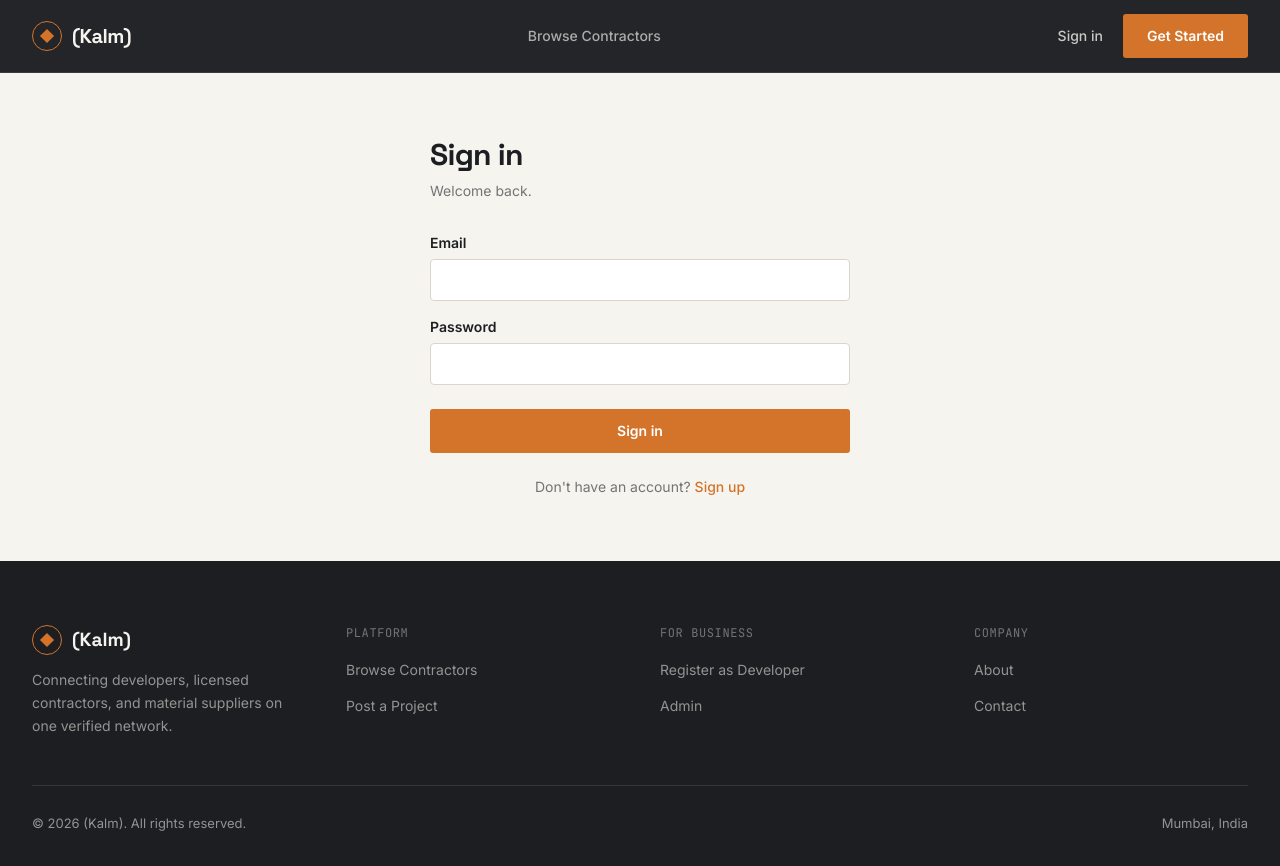
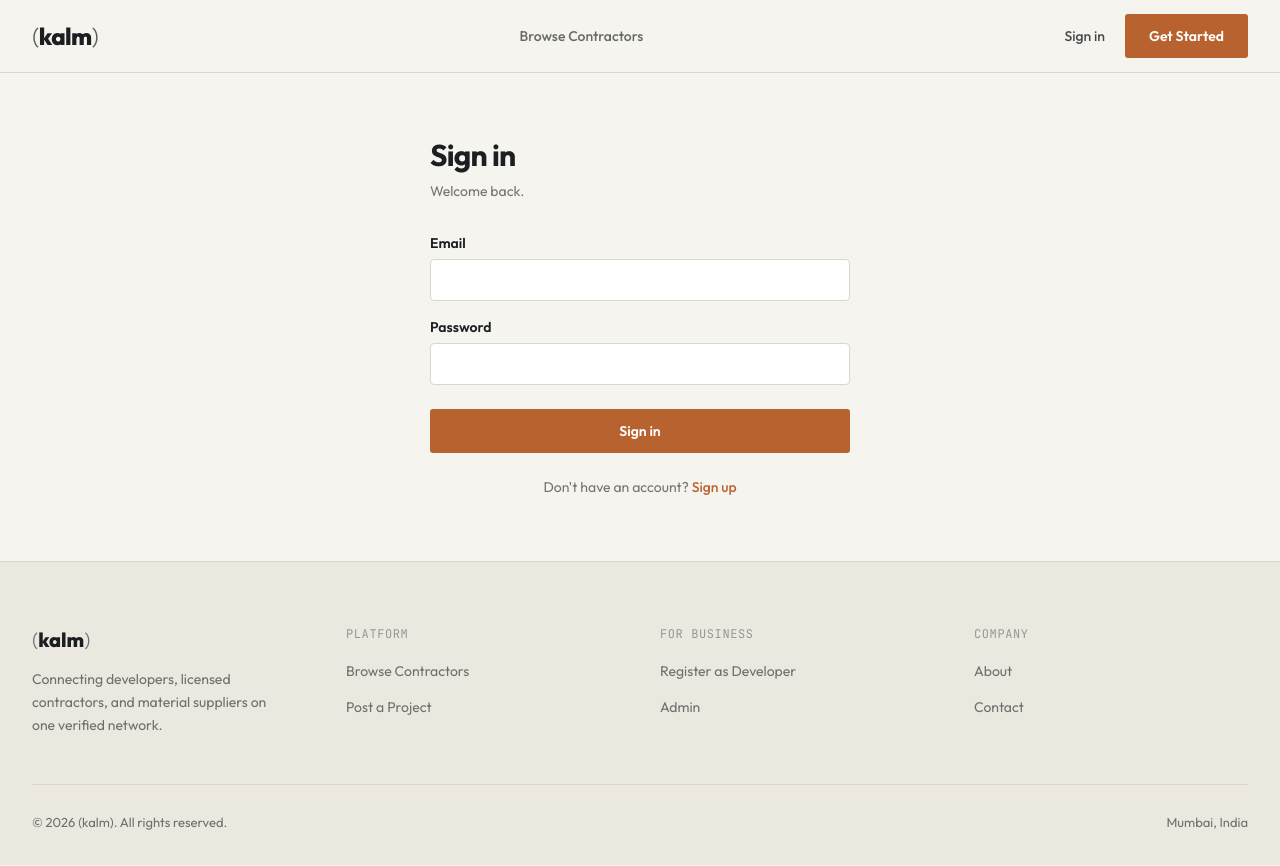
Before and after one commit to moizpatrawala1-pixel/buildbridgeapp, a Next.js app: page /login in a window 1280 px wide. Built offline with nearby package versions, Linux system fonts and the light colour scheme; no server answers.

Commit message:
rebuild nav/footer for new (kalm) brand: light theme, bold wordmark, muted rust accent

```diff
--- a/src/app/globals.css
+++ b/src/app/globals.css
@@ -1,4 +1,4 @@
-@import url('https://fonts.googleapis.com/css2?family=Space+Grotesk:wght@400;500;600;700&family=Inter:wght@400;500;600;700&family=JetBrains+Mono:wght@400;500;600&display=swap');
+@import url('https://fonts.googleapis.com/css2?family=Outfit:wght@300;400;500;600;700;800&family=JetBrains+Mono:wght@400;500;600&display=swap');
 @import "tailwindcss";
 
 :root {
@@ -9,8 +9,13 @@
   --paper-dim: #ebe8e0;
   --line: #dad6cc;
   --line-dark: #3a3f47;
-  --amber: #d4732a;
-  --amber-soft: #e8935a;
+  /* Muted terracotta/rust — the single accent color for the whole site.
+     Kept as --amber for now so we don't have to rename bg-amber/text-amber
+     etc. across every file at once; the token's meaning has just shifted
+     from "warm orange" to "muted rust" to match the (kalm) brand. */
+  --amber: #b8622f;
+  --amber-soft: #d99a6f;
+  --amber-dark: #96501f;
   --verified: #3d5a40;
   --verified-soft: #e8eee9;
 }
@@ -24,11 +29,12 @@
   --color-line: var(--line);
   --color-amber: var(--amber);
   --color-amber-soft: var(--amber-soft);
+  --color-amber-dark: var(--amber-dark);
   --color-verified: var(--verified);
   --color-verified-soft: var(--verified-soft);
 
-  --font-display: "Space Grotesk", sans-serif;
-  --font-body: "Inter", sans-serif;
+  --font-display: "Outfit", sans-serif;
+  --font-body: "Outfit", sans-serif;
   --font-mono: "JetBrains Mono", monospace;
 }
 
--- a/src/components/Footer.tsx
+++ b/src/components/Footer.tsx
@@ -4,36 +4,35 @@ import Link from 'next/link';
 
 export default function Footer() {
   return (
-    <footer className="bg-charcoal text-paper/55 pt-16 pb-8 mt-auto">
+    <footer className="bg-paper-dim text-charcoal/60 pt-16 pb-8 mt-auto border-t border-line">
       <div className="max-w-[1440px] mx-auto px-8">
-        <div className="grid grid-cols-2 md:grid-cols-4 gap-10 pb-12 border-b border-white/10">
+        <div className="grid grid-cols-2 md:grid-cols-4 gap-10 pb-12 border-b border-line">
           <div>
-            <div className="flex items-center gap-2.5 font-display font-bold text-[19px] text-paper mb-3.5">
-              <span className="w-[30px] h-[30px] border-[1.5px] border-amber rounded-full flex items-center justify-center shrink-0">
-                <span className="w-2.5 h-2.5 bg-amber rotate-45 block" />
-              </span>
-              (Kalm)
+            <div className="font-display text-xl text-charcoal mb-3.5 flex items-baseline">
+              <span className="font-light text-charcoal/60">(</span>
+              <span className="font-extrabold">kalm</span>
+              <span className="font-light text-charcoal/60">)</span>
             </div>
             <p className="text-sm leading-relaxed max-w-[260px]">
               Connecting developers, licensed contractors, and material suppliers on one verified network.
             </p>
           </div>
           <div>
-            <h4 className="font-mono text-xs tracking-wider uppercase text-paper/40 mb-4">Platform</h4>
+            <h4 className="font-mono text-xs tracking-wider uppercase text-charcoal/40 mb-4">Platform</h4>
             <ul className="flex flex-col gap-3">
-              <li><Link href="/browse" className="text-sm hover:text-paper transition-colors">Browse Contractors</Link></li>
-              <li><Link href="/dashboard" className="text-sm hover:text-paper transition-colors">Post a Project</Link></li>
+              <li><Link href="/browse" className="text-sm hover:text-charcoal transition-colors">Browse Contractors</Link></li>
+              <li><Link href="/dashboard" className="text-sm hover:text-charcoal transition-colors">Post a Project</Link></li>
             </ul>
           </div>
           <div>
-            <h4 className="font-mono text-xs tracking-wider uppercase text-paper/40 mb-4">For Business</h4>
+            <h4 className="font-mono text-xs tracking-wider uppercase text-charcoal/40 mb-4">For Business</h4>
             <ul className="flex flex-col gap-3">
-              <li><Link href="/signup" className="text-sm hover:text-paper transition-colors">Register as Developer</Link></li>
-              <li><Link href="/admin" className="text-sm hover:text-paper transition-colors">Admin</Link></li>
+              <li><Link href="/signup" className="text-sm hover:text-charcoal transition-colors">Register as Developer</Link></li>
+              <li><Link href="/admin" className="text-sm hover:text-charcoal transition-colors">Admin</Link></li>
             </ul>
           </div>
           <div>
-            <h4 className="font-mono text-xs tracking-wider uppercase text-paper/40 mb-4">Company</h4>
+            <h4 className="font-mono text-xs tracking-wider uppercase text-charcoal/40 mb-4">Company</h4>
             <ul className="flex flex-col gap-3">
               <li><span className="text-sm">About</span></li>
               <li><span className="text-sm">Contact</span></li>
@@ -41,7 +40,7 @@ export default function Footer() {
           </div>
         </div>
         <div className="flex flex-col md:flex-row justify-between items-center gap-3 pt-7 text-[13px]">
-          <span>© {new Date().getFullYear()} (Kalm). All rights reserved.</span>
+          <span>© {new Date().getFullYear()} (kalm). All rights reserved.</span>
           <span>Mumbai, India</span>
         </div>
       </div>
--- a/src/components/Nav.tsx
+++ b/src/components/Nav.tsx
@@ -4,6 +4,11 @@
 // for anonymous visitors, or the developer's name + a sign-out link once
 // they're logged in. This is a client component (needs useSession) — pages
 // that render it can still be server components themselves.
+//
+// Logo: built as live text, not an image, so the weight contrast between
+// the thin parens and bold "kalm" (per the brand mark) stays crisp at any
+// size and is easy to re-tune later — see globals.css for the Outfit
+// weights this depends on (300 for the parens, 800 for the wordmark).
 
 'use client';
 
@@ -14,21 +19,20 @@ export default function Nav() {
   const { data: session, status } = useSession();
 
   return (
-    <nav className="sticky top-0 z-50 bg-charcoal/97 backdrop-blur-sm border-b border-white/10">
+    <nav className="sticky top-0 z-50 bg-paper/95 backdrop-blur-sm border-b border-line">
       <div className="max-w-[1440px] mx-auto px-8 h-[72px] flex items-center justify-between">
-        <Link href="/" className="flex items-center gap-2.5 font-display font-bold text-xl text-paper tracking-tight">
-          <span className="w-[30px] h-[30px] border-[1.5px] border-amber rounded-full flex items-center justify-center relative shrink-0">
-            <span className="w-2.5 h-2.5 bg-amber rotate-45 block" />
-          </span>
-          (Kalm)
+        <Link href="/" className="font-display text-2xl tracking-tight text-charcoal flex items-baseline">
+          <span className="font-light text-charcoal/70">(</span>
+          <span className="font-extrabold">kalm</span>
+          <span className="font-light text-charcoal/70">)</span>
         </Link>
 
         <div className="hidden md:flex items-center gap-10">
-          <Link href="/browse" className="text-sm font-medium text-paper/65 hover:text-paper transition-colors">
+          <Link href="/browse" className="text-sm font-medium text-charcoal/65 hover:text-charcoal transition-colors">
             Browse Contractors
           </Link>
           {status === 'authenticated' && (
-            <Link href="/dashboard" className="text-sm font-medium text-paper/65 hover:text-paper transition-colors">
+            <Link href="/dashboard" className="text-sm font-medium text-charcoal/65 hover:text-charcoal transition-colors">
               Dashboard
             </Link>
           )}
@@ -37,22 +41,22 @@ export default function Nav() {
         <div className="flex items-center gap-5">
           {status === 'loading' ? null : status === 'authenticated' ? (
             <>
-              <span className="text-sm font-medium text-paper/80">{session.user?.name}</span>
+              <span className="text-sm font-medium text-charcoal/80">{session.user?.name}</span>
               <button
                 onClick={() => signOut({ callbackUrl: '/' })}
-                className="text-sm font-medium text-paper/65 hover:text-paper transition-colors"
+                className="text-sm font-medium text-charcoal/65 hover:text-charcoal transition-colors"
               >
                 Sign out
               </button>
             </>
           ) : (
             <>
-              <Link href="/login" className="text-sm font-medium text-paper/80 hover:text-paper transition-colors">
+              <Link href="/login" className="text-sm font-medium text-charcoal/80 hover:text-charcoal transition-colors">
                 Sign in
               </Link>
               <Link
                 href="/signup"
-                className="inline-flex items-center justify-center font-semibold text-sm px-6 py-3 rounded-[3px] bg-amber text-white hover:bg-[#be6520] transition-colors"
+                className="inline-flex items-center justify-center font-semibold text-sm px-6 py-3 rounded-[3px] bg-amber text-white hover:bg-amber-dark transition-colors"
               >
                 Get Started
               </Link>
```
